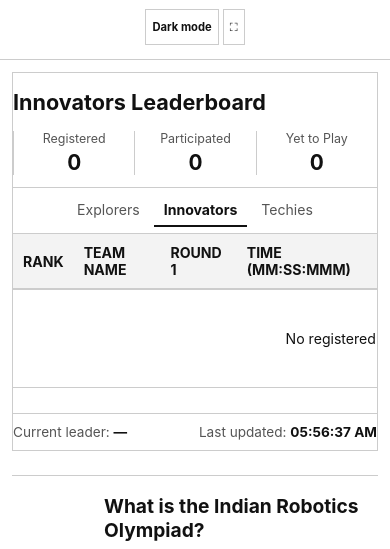
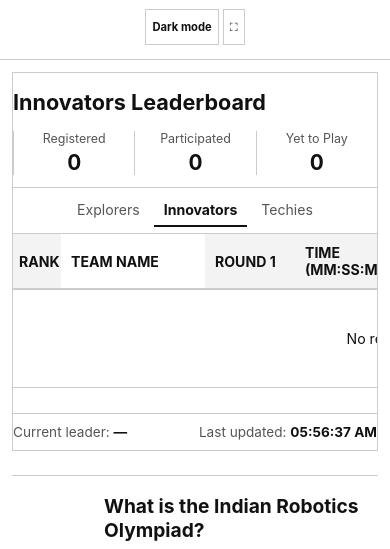
Before and after one commit to themxtr/iro-scorer, a plain HTML site: page index.html in a window 390 px wide. Shown: the part 89-638 px from the top of the page. Drawn offline with Linux system fonts and the light colour scheme.

Commit message:
Keep leaderboard names fixed on mobile
Co-authored-by: Copilot <223556219+Copilot@users.noreply.github.com>

```diff
--- a/css/mobile.css
+++ b/css/mobile.css
@@ -122,7 +122,62 @@
   }
 
   .public-body table {
-    min-width: 680px;
+    width: 802px;
+    min-width: 802px;
+    table-layout: fixed;
+  }
+
+  .public-body th:nth-child(3),
+  .public-body td:nth-child(3),
+  .public-body th:nth-child(5),
+  .public-body td:nth-child(5) {
+    width: 90px;
+  }
+
+  .public-body th:nth-child(4),
+  .public-body td:nth-child(4),
+  .public-body th:nth-child(6),
+  .public-body td:nth-child(6) {
+    width: 160px;
+  }
+
+  .public-body th:nth-child(7),
+  .public-body td:nth-child(7) {
+    width: 110px;
+  }
+
+  .public-body th:nth-child(1),
+  .public-body td:nth-child(1) {
+    position: sticky;
+    left: 0;
+    z-index: 2;
+    width: 48px;
+    min-width: 48px;
+    max-width: 48px;
+    padding-right: 6px;
+    padding-left: 6px;
+  }
+
+  .public-body th:nth-child(2),
+  .public-body td:nth-child(2) {
+    position: sticky;
+    left: 48px;
+    z-index: 2;
+    width: 144px;
+    min-width: 144px;
+    max-width: 144px;
+    background: var(--public-panel);
+  }
+
+  .public-body th:nth-child(1),
+  .public-body th:nth-child(2) {
+    z-index: 4;
+  }
+
+  .public-body tbody td:nth-child(1),
+  .public-body tbody td:nth-child(2) {
+    background: var(--public-panel);
+    overflow-wrap: anywhere;
   }
 
   .public-body th,
```
